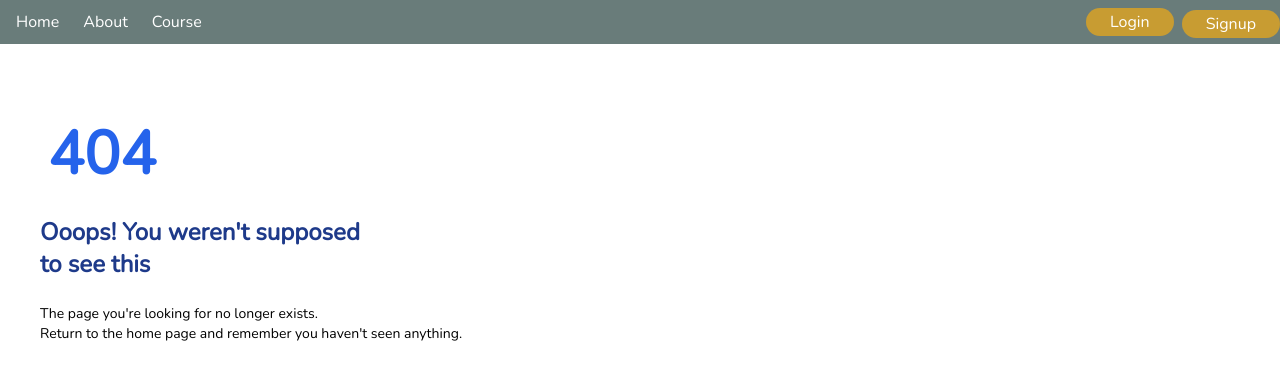
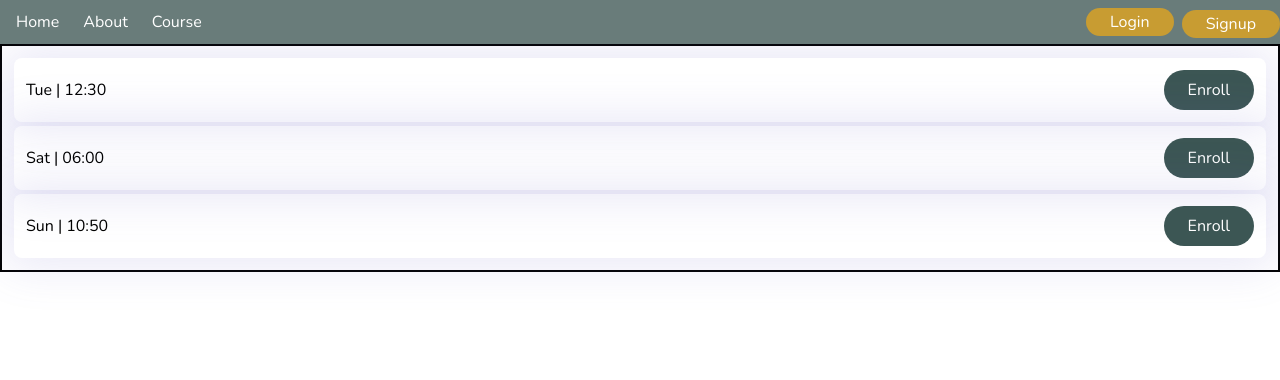
Before and after one commit to DevRyth/Time-Bank-Client, a React (Create React App) app: page /enrolled in a window 1280 px wide. Before the commit this address had no page. Shown: the top 380 px of the page. Built offline with nearby package versions, Linux system fonts and the light colour scheme.

Commit message:
EnrolledCourse pop-up Component

```diff
--- a/src/App.tsx
+++ b/src/App.tsx
@@ -13,6 +13,7 @@ import Navigation from "./components/Navigation";
 import MainDisplay from "./pages/MainDisplay";
 import Page404 from "./pages/Page404";
 import LogIn from "./pages/LogIn.page";
+import EnrolledCourse from "./components/EnrolledCourse";
 
 const App: React.FC = () => {
   axiosRequest();
@@ -44,9 +45,14 @@ const App: React.FC = () => {
               "/courses/1",
               "/register",
               "/course-register",
+
             ]}
           >
             {token ? <MainDisplay /> : <Redirect to="/login" />}
+          </Route>
+
+          <Route exact path="/enrolled">
+            <EnrolledCourse/>
           </Route>
           <Route path="/">
             <Page404 />
--- /dev/null
+++ b/src/components/EnrolledCourse.tsx
@@ -0,0 +1,73 @@
+import React from 'react'
+import Button from '../sharedComponents/button/Button'
+
+export default function EnrolledCourse() {
+    return (
+        <div className=" flex flex-col    p-3 border-black border-2   space-y-1">
+
+
+
+               <div className="flex  justify-between  p-3 space-x-2 items-center shadow-stacked rounded-lg ">
+                   <div className="flex space-x-1">
+                <div>
+                    Tue
+                </div>
+
+                <div>|</div>
+
+                <div>
+                     12:30
+                </div>
+            </div>
+                <Button title="Enroll" theme="primary">
+                </Button>
+
+            </div>
+
+
+
+
+
+
+            <div className="flex justify-between  p-3 space-x-2 items-center shadow-stacked rounded-lg">
+            <div className="flex space-x-1">
+
+                <div>
+                    Sat
+                </div>
+
+                <div>|</div>
+
+                <div>
+                     06:00
+                </div>
+                </div>
+
+                <Button title="Enroll" theme="primary">
+                </Button>
+
+            </div>
+
+
+            <div className="flex  justify-between  p-3 space-x-2 items-center shadow-stacked rounded-lg">
+            <div className="flex space-x-1">
+                <div>
+                    Sun
+                </div>
+
+                <div>|</div>
+
+                <div>
+                     10:50
+                </div>
+                </div>
+                <Button title="Enroll" theme="primary">
+                </Button>
+            </div>
+
+
+
+
+           </div>
+    )
+}
--- a/src/pages/MainDisplay.tsx
+++ b/src/pages/MainDisplay.tsx
@@ -1,5 +1,6 @@
 import React from "react";
 import { Route, Switch } from "react-router-dom";
+import EnrolledCourse from "../components/EnrolledCourse";
 import Sidebar from "../components/Sidebar";
 import CourseDetailPage from "./CourseDetail.page";
 import CourseRegistrationPage from "./CourseRegistration.page";
```
